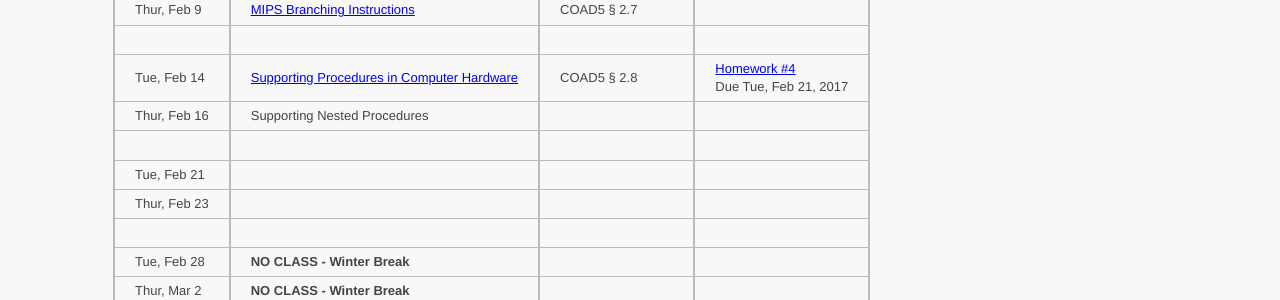
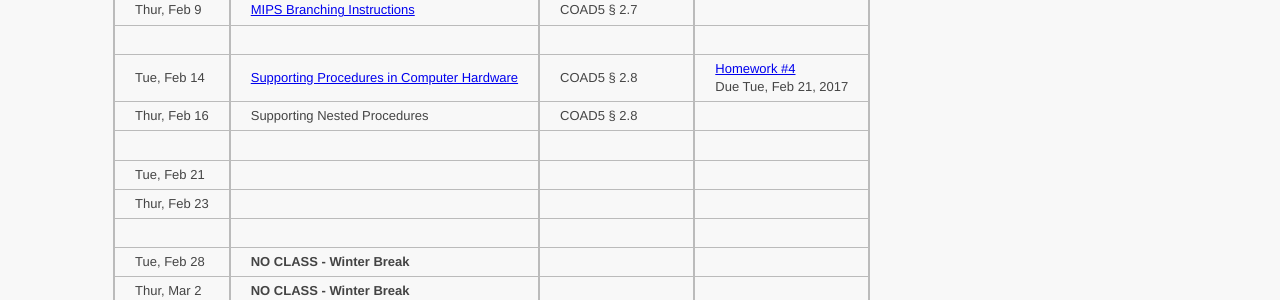
Before and after one commit to ycpcs/ece260-spring2017, a Jekyll site: the page built from schedule_lecture.md, in a window 1280 px wide. Shown: the part 490-790 px from the top of the page. Built offline with Jekyll 4.4.1, drawn with Linux system fonts in a browser that asks for light colours.

Commit message:
updated schedule

```diff
--- a/schedule_lecture.md
+++ b/schedule_lecture.md
@@ -23,7 +23,7 @@ Tue, Feb 7     |
 Thur, Feb 9    |  [MIPS Branching Instructions](lectures/lecture6_MIPS_Branching_Instructions.pdf)                                |  COAD5 § 2.7                                                |
  | | |
 Tue, Feb 14    |  [Supporting Procedures in Computer Hardware](lectures/lecture7_Supporting_Procedures_in_Computer_Hardware.pdf)  |  COAD5 § 2.8                                                |  [Homework #4](homework/Homework_Assignment_4.txt) <br> Due Tue, Feb 21, 2017
-Thur, Feb 16   |  Supporting Nested Procedures                                                                                    |                                                             |
+Thur, Feb 16   |  Supporting Nested Procedures                                                                                    |  COAD5 § 2.8                                                |
  | | |
 Tue, Feb 21    |                                                                                                                  |                                                             | <!-- COAD5 § 2.9 - 2.11 -->
 Thur, Feb 23   |                                                                                                                  |                                                             | <!-- COAD5 § 2.12 - 2.13 -->
```
